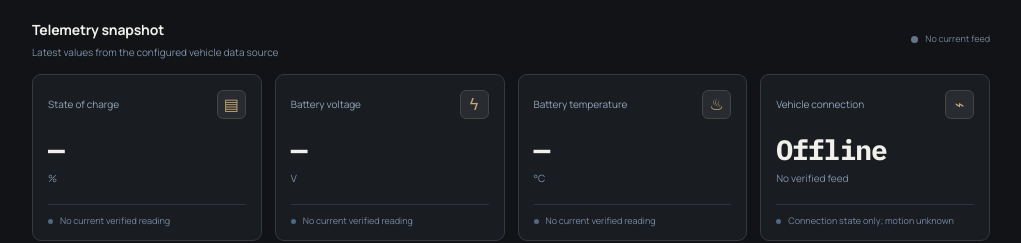
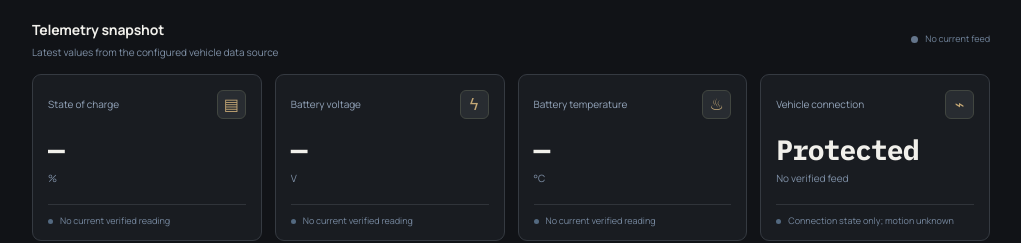
Before and after one commit to Abdo1629/exotic-vehicle-systems, a Next.js app: page / in a window 1280 px wide. Shown: the part 880-1123 px from the top of the page, without its empty margins (252-1273 px from the left). Built offline with nearby package versions, Linux system fonts and the light colour scheme; no server answers.

Commit message:
fix(ux): distinguish stale telemetry from offline state

```diff
--- a/components/telemetry/TelemetrySnapshot.tsx
+++ b/components/telemetry/TelemetrySnapshot.tsx
@@ -38,11 +38,13 @@ export default function TelemetrySnapshot() {
 
   const data = response?.data;
   const connected = response?.status === "connected" && !!data;
+  const connectionLabel = response?.status === "stale" ? "Stale data" : response?.status === "authorization_required" ? "Protected" : connected ? "Connected" : "Unavailable";
+  const arConnectionLabel = response?.status === "stale" ? "بيانات قديمة" : response?.status === "authorization_required" ? "محمية" : connected ? "متصلة" : "غير متاحة";
   const metrics = [
     { label: "State of charge", arLabel: "نسبة الشحن", value: connected ? displayMeasurement(data?.stateOfChargePercent) : "—", unit: data?.stateOfChargePercent?.unit ?? "%", note: connected ? data?.stateOfChargePercent?.source ?? "Waiting for verified BMS mapping" : "No current verified reading", arNote: connected ? data?.stateOfChargePercent?.source ?? "في انتظار مصدر BMS موثّق" : "لا توجد قراءة حالية موثّقة", icon: "▤" },
     { label: "Battery voltage", arLabel: "جهد البطارية", value: connected ? displayMeasurement(data?.batteryVoltageV) : "—", unit: data?.batteryVoltageV?.unit ?? "V", note: connected ? data?.batteryVoltageV?.source ?? "Waiting for voltage source" : "No current verified reading", arNote: connected ? data?.batteryVoltageV?.source ?? "في انتظار مصدر الجهد" : "لا توجد قراءة حالية موثّقة", icon: "ϟ" },
     { label: "Battery temperature", arLabel: "حرارة البطارية", value: connected ? displayMeasurement(data?.batteryTemperatureC) : "—", unit: data?.batteryTemperatureC?.unit ?? "°C", note: connected ? data?.batteryTemperatureC?.source ?? "Waiting for mapped temperature sensor" : "No current verified reading", arNote: connected ? data?.batteryTemperatureC?.source ?? "في انتظار مستشعر حرارة موثّق" : "لا توجد قراءة حالية موثّقة", icon: "♨" },
-    { label: "Vehicle connection", arLabel: "اتصال العربية", value: connected ? "Connected" : "Offline", arValue: connected ? "متصلة" : "غير متصلة", unit: connected ? "Telemetry received" : "No verified feed", arUnit: connected ? "تم استقبال بيانات" : "لا يوجد مصدر موثّق", note: connected ? `Updated ${new Date(data.receivedAt).toLocaleTimeString(locale === "ar" ? "ar-EG" : "en-US")}` : "Connection state only; motion unknown", arNote: "حالة الاتصال فقط؛ الحركة غير معروفة", icon: "⌁" },
+    { label: "Vehicle connection", arLabel: "اتصال العربية", value: connectionLabel, arValue: arConnectionLabel, unit: connected ? "Telemetry received" : response?.status === "stale" ? "Last snapshot too old" : "No verified feed", arUnit: connected ? "تم استقبال بيانات" : response?.status === "stale" ? "آخر قراءة قديمة" : "لا يوجد مصدر موثّق", note: connected ? `Updated ${new Date(data.receivedAt).toLocaleTimeString(locale === "ar" ? "ar-EG" : "en-US")}` : "Connection state only; motion unknown", arNote: response?.status === "stale" ? "لا تعتبر البيانات القديمة حالة حالية" : "حالة الاتصال فقط؛ الحركة غير معروفة", icon: "⌁" },
   ];
 
   return (
@@ -51,7 +53,7 @@ export default function TelemetrySnapshot() {
         <div className="notice-icon">i</div>
         <div className="notice-copy">
           <strong>{connected ? <T en="Vehicle data received" ar="تم استقبال بيانات العربية" /> : <T en="Vehicle data source unavailable" ar="مصدر بيانات العربية غير متاح" />}</strong>
-          <p>{response?.status === "authorization_required" ? (locale === "ar" ? "قراءات العربية محمية؛ يلزم إعداد تسجيل الدخول وصلاحيات الفريق قبل عرضها." : "Telemetry reads are protected until sign-in and team permissions are configured.") : response?.message ?? (connected ? (locale === "ar" ? "القيم التالية من مصدر القياس المتصل." : "Values below are from the configured telemetry provider.") : (locale === "ar" ? "ستظهر القراءات بعد إعداد مصدر أجهزة موثّق." : "Live values appear after a verified hardware adapter is configured."))}</p>
+          <p>{response?.status === "authorization_required" ? (locale === "ar" ? "قراءات العربية محمية؛ يلزم إعداد تسجيل الدخول وصلاحيات الفريق قبل عرضها." : "Telemetry reads are protected until sign-in and team permissions are configured.") : response?.status === "stale" ? (locale === "ar" ? "آخر قراءة أقدم من حد الحداثة المضبوط؛ تم إخفاء القيم بدل عرضها كبيانات مباشرة." : "The latest snapshot is older than the configured freshness threshold; live values are withheld.") : response?.message ?? (connected ? (locale === "ar" ? "القيم التالية من مصدر القياس المتصل." : "Values below are from the configured telemetry provider.") : (locale === "ar" ? "ستظهر القراءات بعد إعداد مصدر أجهزة موثّق." : "Live values appear after a verified hardware adapter is configured."))}</p>
         </div>
         <span className="notice-tag">{connected ? <T en="SOURCE CONNECTED" ar="المصدر متصل" /> : <T en="AWAITING SOURCE" ar="في انتظار المصدر" />}</span>
       </section>
```
